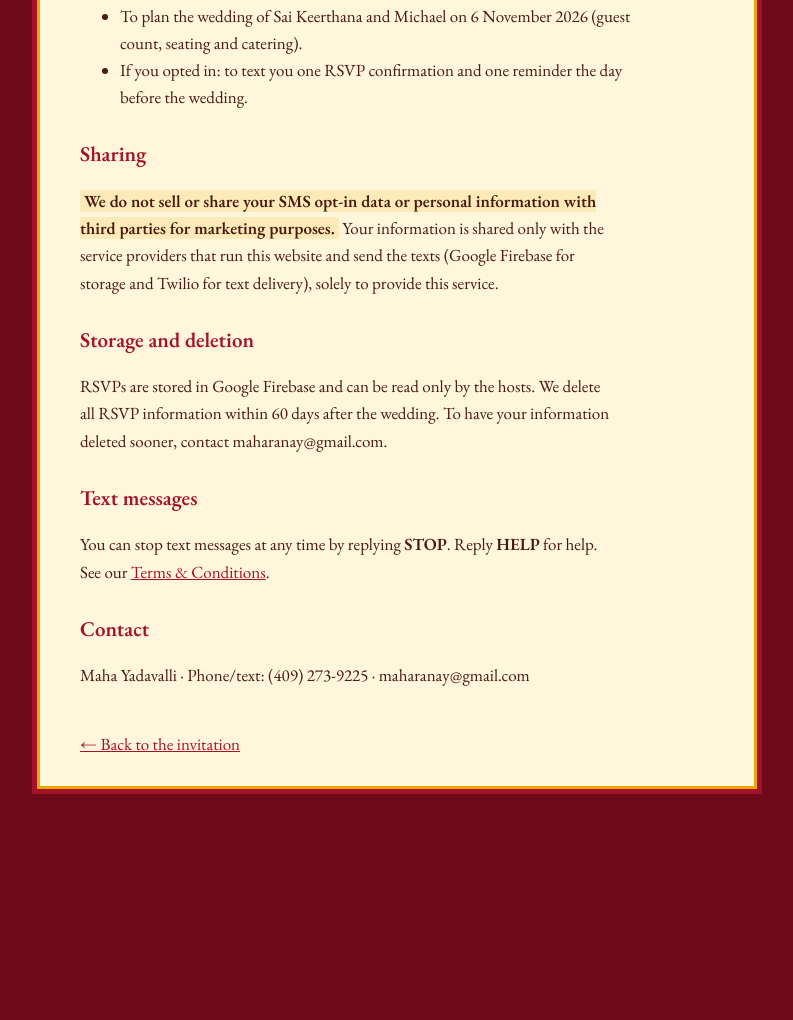
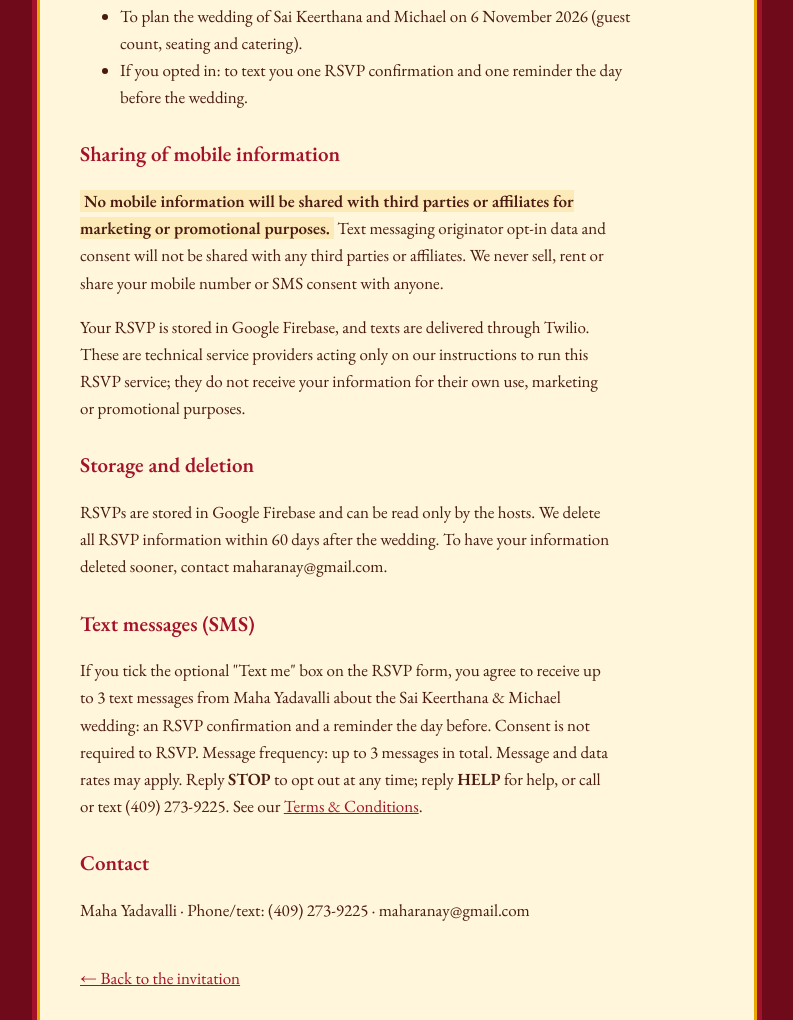
Before and after one commit to maharanay22/sai-michael-wedding, a plain HTML site: page public/privacy.html in a window 1280 px wide. Shown: the part 505-1525 px from the top of the page, without its empty margins (243-1036 px from the left). Before the commit the page ends 1334 px from the top, so only its background shows below. Drawn offline with nearby package versions, Linux system fonts and the light colour scheme; a web font is replaced by a local one.

Commit message:
Add files via upload

```diff
--- a/public/privacy.html
+++ b/public/privacy.html
@@ -25,12 +25,13 @@ b.key{background:#FCEBB8;padding:0 4px}
 <li>To plan the wedding of Sai Keerthana and Michael on 6 November 2026 (guest count, seating and catering).</li>
 <li>If you opted in: to text you one RSVP confirmation and one reminder the day before the wedding.</li>
 </ul>
-<h2>Sharing</h2>
-<p><b class="key">We do not sell or share your SMS opt-in data or personal information with third parties for marketing purposes.</b> Your information is shared only with the service providers that run this website and send the texts (Google Firebase for storage and Twilio for text delivery), solely to provide this service.</p>
+<h2>Sharing of mobile information</h2>
+<p><b class="key">No mobile information will be shared with third parties or affiliates for marketing or promotional purposes.</b> Text messaging originator opt-in data and consent will not be shared with any third parties or affiliates. We never sell, rent or share your mobile number or SMS consent with anyone.</p>
+<p>Your RSVP is stored in Google Firebase, and texts are delivered through Twilio. These are technical service providers acting only on our instructions to run this RSVP service; they do not receive your information for their own use, marketing or promotional purposes.</p>
 <h2>Storage and deletion</h2>
 <p>RSVPs are stored in Google Firebase and can be read only by the hosts. We delete all RSVP information within 60 days after the wedding. To have your information deleted sooner, contact <span class="contact">maharanay@gmail.com</span>.</p>
-<h2>Text messages</h2>
-<p>You can stop text messages at any time by replying <b>STOP</b>. Reply <b>HELP</b> for help. See our <a href="terms.html">Terms &amp; Conditions</a>.</p>
+<h2>Text messages (SMS)</h2>
+<p>If you tick the optional "Text me" box on the RSVP form, you agree to receive up to 3 text messages from Maha Yadavalli about the Sai Keerthana &amp; Michael wedding: an RSVP confirmation and a reminder the day before. Consent is not required to RSVP. Message frequency: up to 3 messages in total. Message and data rates may apply. Reply <b>STOP</b> to opt out at any time; reply <b>HELP</b> for help, or call or text (409) 273-9225. See our <a href="terms.html">Terms &amp; Conditions</a>.</p>
 <h2>Contact</h2>
 <p>Maha Yadavalli · Phone/text: (409) 273-9225 · <span class="contact">maharanay@gmail.com</span></p>
 <a class="back" href="./">← Back to the invitation</a>
```
Also changed, not shown: public/sms-consent.html (+1 -1 lines), public/terms.html (+1 -1 lines).
